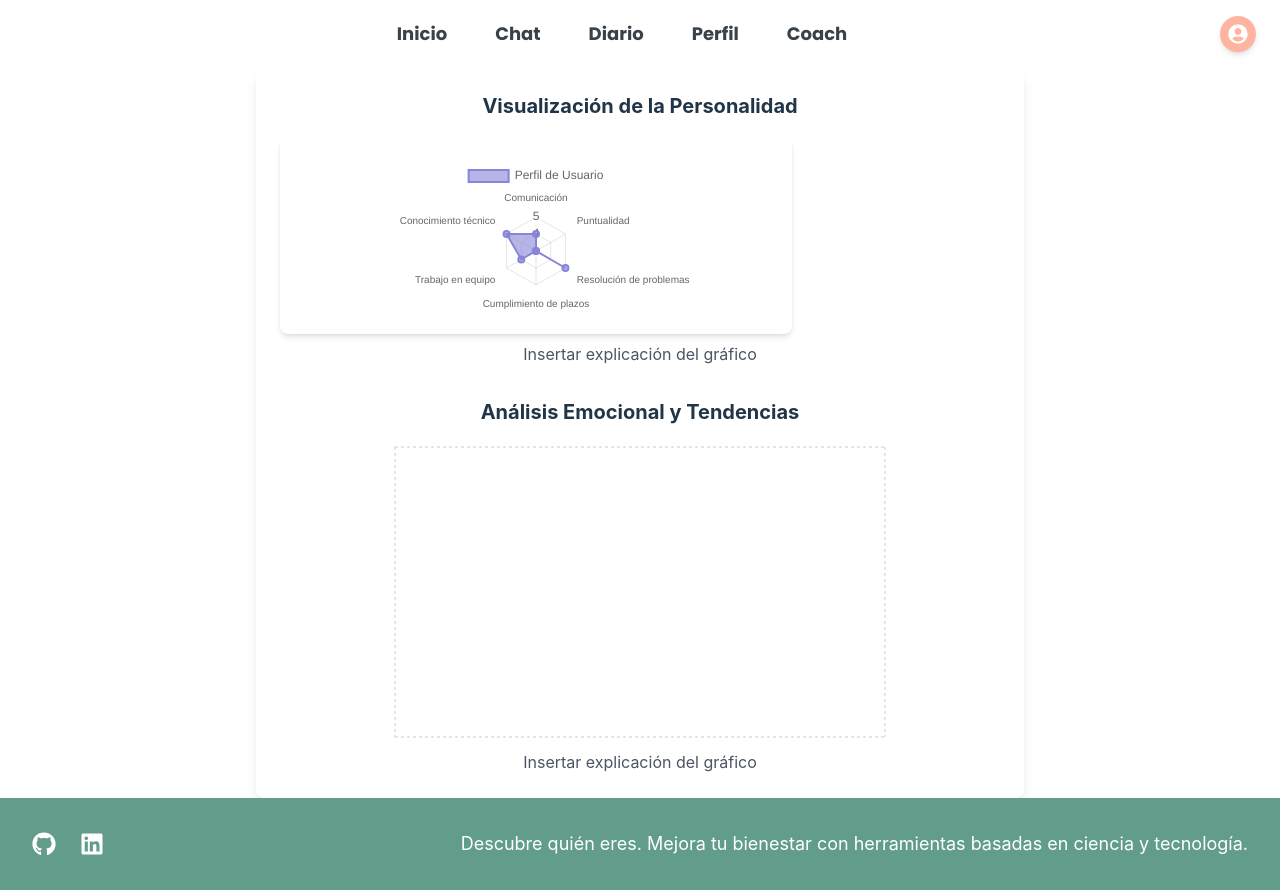
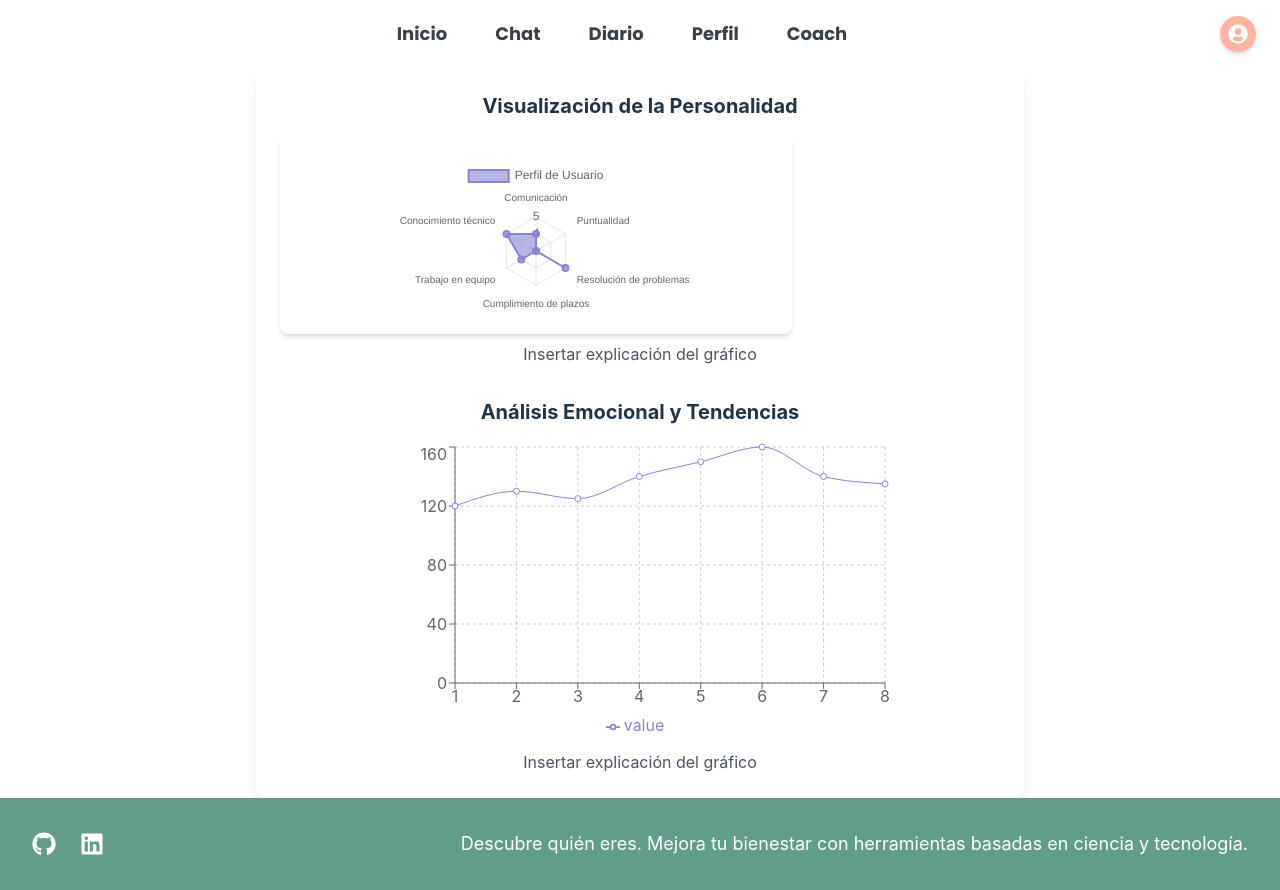
Before and after one commit to pablolobat0/bigFive, a React (Vite) app in the folder frontend/: page /perfil in a window 1280 px wide. Built offline with nearby package versions, Linux system fonts and the light colour scheme.

Commit message:
Hotfix: dependencias

```diff
--- a/frontend/package.json
+++ b/frontend/package.json
@@ -11,12 +11,15 @@
   },
   "dependencies": {
     "@react-login-page/page3": "^1.0.4",
+    "chart.js": "^4.4.8",
     "lucide-react": "^0.475.0",
     "react": "^19.0.0",
+    "react-chartjs-2": "^5.3.0",
     "react-dom": "^19.0.0",
     "react-icons": "^5.5.0",
     "react-login-page": "^1.0.4",
     "react-router-dom": "^7.2.0",
+    "recharts": "^2.15.1",
     "tailwind": "^4.0.0"
   },
   "devDependencies": {
--- a/frontend/src/components/LineChart.tsx
+++ b/frontend/src/components/LineChart.tsx
@@ -1,4 +1,12 @@
-import { LineChart, Line, XAxis, YAxis, CartesianGrid, Tooltip, Legend } from 'recharts';
+import {
+    LineChart as ReLineChart, // Renombramos para evitar conflictos
+    Line,
+    XAxis,
+    YAxis,
+    CartesianGrid,
+    Tooltip,
+    Legend
+  } from "recharts";
 
   const data = [
     { name: '1', value: 120 },
@@ -14,14 +22,14 @@ const data = [
   const LineChartComponent = () => {
     return (
       <div className="flex justify-center">
-      <LineChart width={500} height={300} data={data}>
+        <ReLineChart width={500} height={300} data={data}>
           <CartesianGrid strokeDasharray="3 3" />
-        <LineChart.XAxis dataKey="name" />
-        <LineChart.YAxis />
-        <LineChart.Tooltip />
-        <LineChart.Legend />
-        <LineChart.Line type="monotone" dataKey="value" stroke="#8884d8" />
-      </LineChart>
+          <XAxis dataKey="name" />
+          <YAxis />
+          <Tooltip />
+          <Legend />
+          <Line type="monotone" dataKey="value" stroke="#8884d8" />
+        </ReLineChart>
       </div>
     );
   };
```
Also changed, not shown: package.json (deleted, +0 -12 lines), 2 other files (tests, documents, lock files or other folders). Lines whose indentation alone changed are shown as unchanged.
